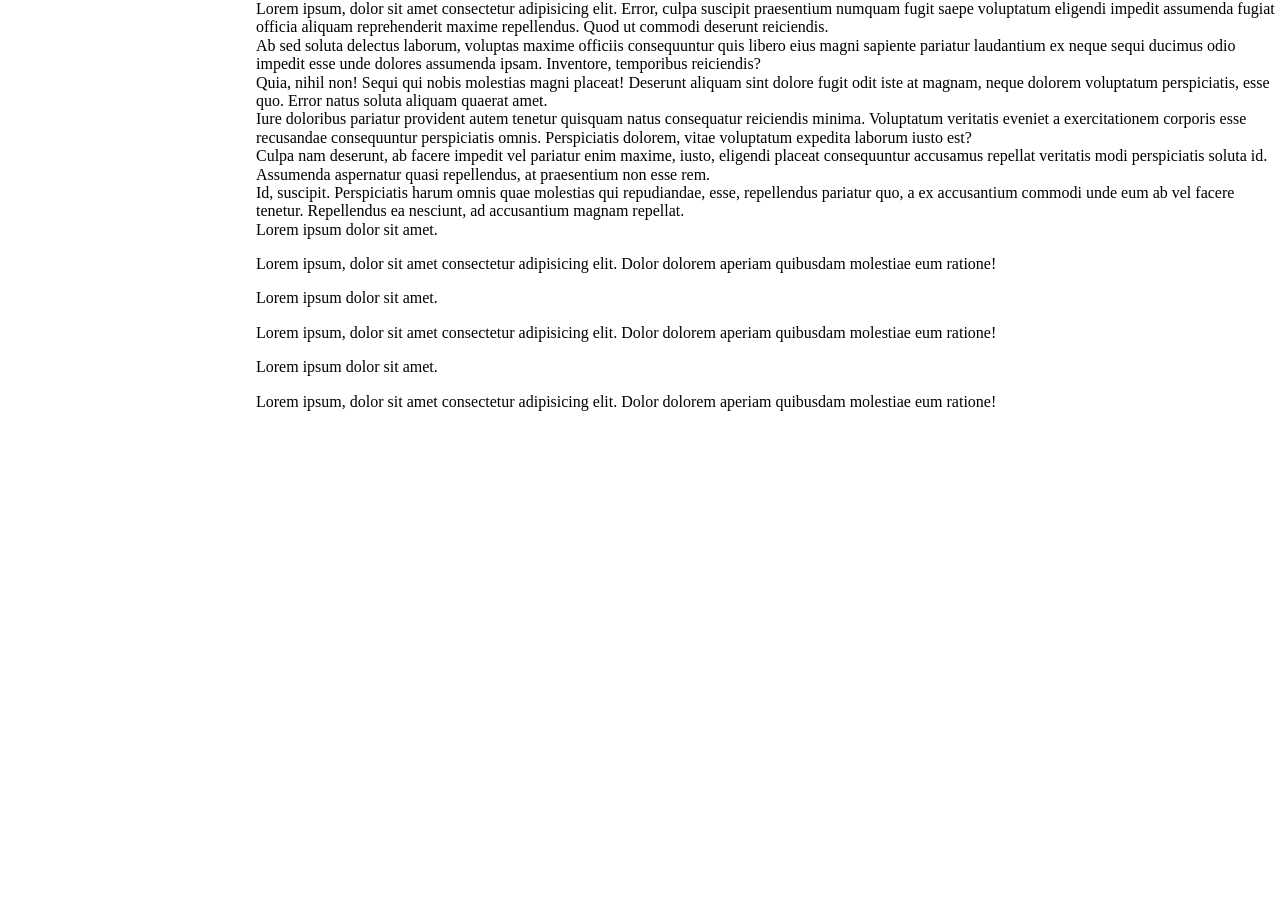
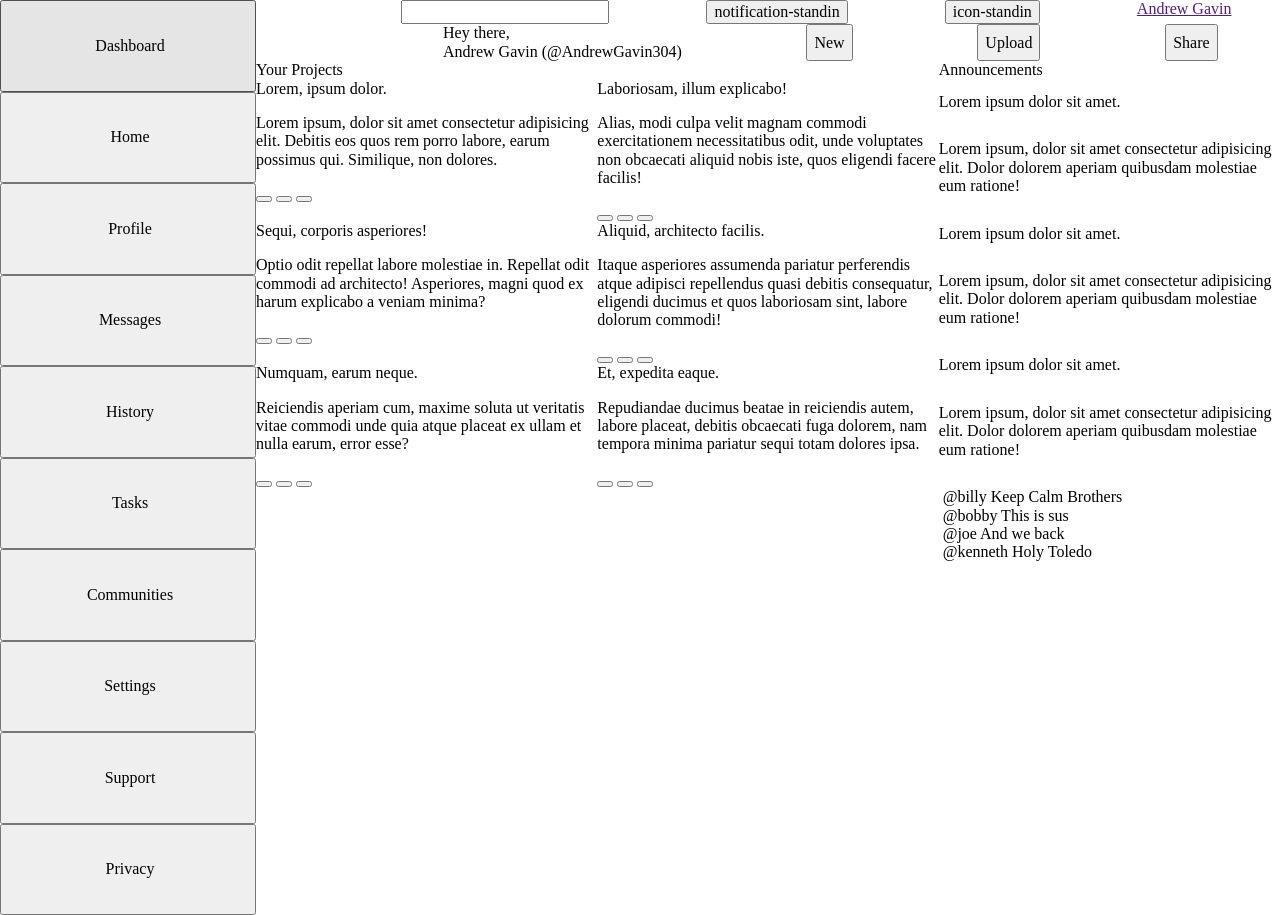
Before and after one commit to AndrewGavin304/admin-dashboard, a website: page index.html in a window 1280 px wide. Before the commit the page ends 800 px from the top, so only its background shows below. Drawn offline with Linux system fonts and the light colour scheme.

Commit message:
Lay out grid

```diff
--- a/_base.scss
+++ b/_base.scss
@@ -2,3 +2,54 @@
     display: grid;
     grid-template: auto auto auto / minmax(150px, 1fr) 4fr;
 }
+
+.sidebar {
+    display: grid;
+    grid-row: 1 / -1;
+    grid-column: 1;
+}
+
+.header {
+    display: flex;
+    justify-content: space-around;
+}
+
+.greeting {
+    display: flex;
+    justify-content: space-around;
+
+    &__text {
+        display: flex;
+        flex-direction: column;
+    }
+}
+
+.main-content {
+    display: grid;
+    grid-template-columns: 2fr 1fr;
+    grid-template-rows: 1fr 1fr;
+}
+.projects {
+    display: grid;
+    grid-template-columns: repeat(auto-fit, minmax(250px, 1fr));
+    grid-column: 1;
+
+    &__header {
+        grid-column: 1 / -1;
+    }
+}
+
+.announcements {
+    display: grid;
+    grid-column: 2;
+    grid-row: 1;
+
+    &__header {
+        grid-column: 1 / -1;
+    }
+}
+
+.trending {
+    grid-column: 2;
+    grid-row: 2;
+}
--- a/_variables.scss
+++ b/_variables.scss
@@ -3,4 +3,6 @@ $colors: (
     "secondary": #64B332,
     "accent": #AFC835,
     "gray": #A2AA84,
-)
+);
+
+$base-border-radius: 15px;
--- a/components/_button.scss
+++ b/components/_button.scss
@@ -0,0 +1,5 @@
+btn {
+    &-small {
+        padding: 5px;
+    }
+}
--- a/index.html
+++ b/index.html
@@ -9,31 +9,122 @@
 </head>
 <body class="main">
   <div class="sidebar">
-    <div class="__logo"></div>
-    <div class="__home"></div>
-    <div class="__settings"></div>
+    <button class="sidebar__logo"><img src="" alt="">&nbsp;Dashboard</button>
+    <button class="sidebar__home"><img src="" alt="">&nbsp;Home</button>
+    <button class="sidebar__profile"><img src="" alt="">&nbsp;Profile</button>
+    <button class="sidebar__messages"><img src="" alt="">&nbsp;Messages</button>
+    <button class="sidebar__history"><img src="" alt="">&nbsp;History</button>
+    <button class="sidebar__tasks"><img src="" alt="">&nbsp;Tasks</button>
+    <button class="sidebar__communities"><img src="" alt="">&nbsp;Communities</button>
+    <button class="sidebar__settings"><img src="" alt="">&nbsp;Settings</button>
+    <button class="sidebar__support"><img src="" alt="">&nbsp;Support</button>
+    <button class="sidebar__privacy"><img src="" alt="">&nbsp;Privacy</button>
   </div>
-  <div class="header"></div>
-  <div class="greeting"></div>
+  <div class="header">
+    <img src="" alt="" class="header__search-icon">
+    <input type="text" class="header__search-bar">
+    <button class="btn_small header__notification">notification-standin</button>
+    <button class="header__icon">icon-standin</button>
+    <a class="header__username" href="">Andrew Gavin</a>
+  </div>
+  <div class="greeting">
+    <img src="" alt="" class="greeting__icon">
+    <div class="greeting__text">
+      <span class="greeting__opening">Hey there,</span>
+      <span class="greeting__username">Andrew Gavin (@AndrewGavin304)</span>
+    </div>
+    <button class="greeting__new">New</button>
+    <button class="greeting__upload">Upload</button>
+    <button class="greeting__share">Share</button>
+  </div>
   <div class="main-content">
     <div class="projects">
-      <div class="card">Lorem ipsum, dolor sit amet consectetur adipisicing elit. Error, culpa suscipit praesentium numquam fugit saepe voluptatum eligendi impedit assumenda fugiat officia aliquam reprehenderit maxime repellendus. Quod ut commodi deserunt reiciendis.</div>
-      <div class="card">Ab sed soluta delectus laborum, voluptas maxime officiis consequuntur quis libero eius magni sapiente pariatur laudantium ex neque sequi ducimus odio impedit esse unde dolores assumenda ipsam. Inventore, temporibus reiciendis?</div>
-      <div class="card">Quia, nihil non! Sequi qui nobis molestias magni placeat! Deserunt aliquam sint dolore fugit odit iste at magnam, neque dolorem voluptatum perspiciatis, esse quo. Error natus soluta aliquam quaerat amet.</div>
-      <div class="card">Iure doloribus pariatur provident autem tenetur quisquam natus consequatur reiciendis minima. Voluptatum veritatis eveniet a exercitationem corporis esse recusandae consequuntur perspiciatis omnis. Perspiciatis dolorem, vitae voluptatum expedita laborum iusto est?</div>
-      <div class="card">Culpa nam deserunt, ab facere impedit vel pariatur enim maxime, iusto, eligendi placeat consequuntur accusamus repellat veritatis modi perspiciatis soluta id. Assumenda aspernatur quasi repellendus, at praesentium non esse rem.</div>
-      <div class="card">Id, suscipit. Perspiciatis harum omnis quae molestias qui repudiandae, esse, repellendus pariatur quo, a ex accusantium commodi unde eum ab vel facere tenetur. Repellendus ea nesciunt, ad accusantium magnam repellat.</div>
+      <span class="projects__header">Your Projects</span>
+      <div class="projects__card">
+        <span class="projects__name">Lorem, ipsum dolor.</span>
+        <p class="projects__text">Lorem ipsum, dolor sit amet consectetur adipisicing elit. Debitis eos quos rem porro labore, earum possimus qui. Similique, non dolores.</p>
+        <div class="projects__buttons">
+          <button class="projects__favorite"></button>
+          <button class="projects__watch"></button>
+          <button class="projects__fork"></button>
+        </div>
+      </div>
+      <div class="projects__card">
+        <span class="projects__name">Laboriosam, illum explicabo!</span>
+        <p class="projects__text">Alias, modi culpa velit magnam commodi exercitationem necessitatibus odit, unde voluptates non obcaecati aliquid nobis iste, quos eligendi facere facilis!</p>
+        <div class="projects__buttons">
+          <button class="projects__favorite"></button>
+          <button class="projects__watch"></button>
+          <button class="projects__fork"></button>
+        </div>
+      </div>
+      <div class="projects__card">
+        <span class="projects__name">Sequi, corporis asperiores!</span>
+        <p class="projects__text">Optio odit repellat labore molestiae in. Repellat odit commodi ad architecto! Asperiores, magni quod ex harum explicabo a veniam minima?</p>
+        <div class="projects__buttons">
+          <button class="projects__favorite"></button>
+          <button class="projects__watch"></button>
+          <button class="projects__fork"></button>
+        </div>
+      </div>
+      <div class="projects__card">
+        <span class="projects__name">Aliquid, architecto facilis.</span>
+        <p class="projects__text">Itaque asperiores assumenda pariatur perferendis atque adipisci repellendus quasi debitis consequatur, eligendi ducimus et quos laboriosam sint, labore dolorum commodi!</p>
+        <div class="projects__buttons">
+          <button class="btn_small projects__favorite"></button>
+          <button class="btn_small projects__watch"></button>
+          <button class="btn_small projects__fork"></button>
+        </div>
+      </div>
+      <div class="projects__card">
+        <span class="projects__name">Numquam, earum neque.</span>
+        <p class="projects__text">Reiciendis aperiam cum, maxime soluta ut veritatis vitae commodi unde quia atque placeat ex ullam et nulla earum, error esse?</p>
+        <div class="projects__buttons">
+          <button class="btn_small projects__favorite"></button>
+          <button class="btn_small projects__watch"></button>
+          <button class="btn_small projects__fork"></button>
+        </div>
+      </div>
+      <div class="projects__card">
+        <span class="projects__name">Et, expedita eaque.</span>
+        <p class="projects__text">Repudiandae ducimus beatae in reiciendis autem, labore placeat, debitis obcaecati fuga dolorem, nam tempora minima pariatur sequi totam dolores ipsa.</p>
+        <div class="projects__buttons">
+          <button class="btn_small projects__favorite"></button>
+          <button class="btn_small projects__watch"></button>
+          <button class="btn_small projects__fork"></button>
+        </div>
+      </div>
     </div>
     <div class="announcements">
-      <span class="announcement">Lorem ipsum dolor sit amet.</span>
-      <p class="announcement-text">Lorem ipsum, dolor sit amet consectetur adipisicing elit. Dolor dolorem aperiam quibusdam molestiae eum ratione!</p>
-      <span class="announcement">Lorem ipsum dolor sit amet.</span>
-      <p class="announcement-text">Lorem ipsum, dolor sit amet consectetur adipisicing elit. Dolor dolorem aperiam quibusdam molestiae eum ratione!</p>
-      <span class="announcement">Lorem ipsum dolor sit amet.</span>
-      <p class="announcement-text">Lorem ipsum, dolor sit amet consectetur adipisicing elit. Dolor dolorem aperiam quibusdam molestiae eum ratione!</p>
+      <span class="announcements__header">Announcements</span>
+      <span class="announcements__header">Lorem ipsum dolor sit amet.</span>
+      <p class="announcement__text">Lorem ipsum, dolor sit amet consectetur adipisicing elit. Dolor dolorem aperiam quibusdam molestiae eum ratione!</p>
+      <span class="announcements__header">Lorem ipsum dolor sit amet.</span>
+      <p class="announcement__text">Lorem ipsum, dolor sit amet consectetur adipisicing elit. Dolor dolorem aperiam quibusdam molestiae eum ratione!</p>
+      <span class="announcements__header">Lorem ipsum dolor sit amet.</span>
+      <p class="announcement__text">Lorem ipsum, dolor sit amet consectetur adipisicing elit. Dolor dolorem aperiam quibusdam molestiae eum ratione!</p>
     </div>
     <div class="trending">
-
+      <div class="trending__users">
+        <img src="" alt="" class="trending__user-icon">
+        <span class="trending__handle">@billy</span>
+        <span class="trending__name">Keep Calm Brothers</span>
+      </div>
+      <div class="trending__users">
+        <img src="" alt="" class="trending__user-icon">
+        <span class="trending__handle">@bobby</span>
+        <span class="trending__name">This is sus</span>
+      </div>
+      <div class="trending__users">
+        <img src="" alt="" class="trending__user-icon">
+        <span class="trending__handle">@joe</span>
+        <span class="trending__name">And we back</span>
+      </div>
+      <div class="trending__users">
+        <img src="" alt="" class="trending__user-icon">
+        <span class="trending__handle">@kenneth</span>
+        <span class="trending__name">Holy Toledo</span>
+      </div>
     </div>
   </div>
 </body>
```
Also changed, not shown: css/index.css, 1 other file.
